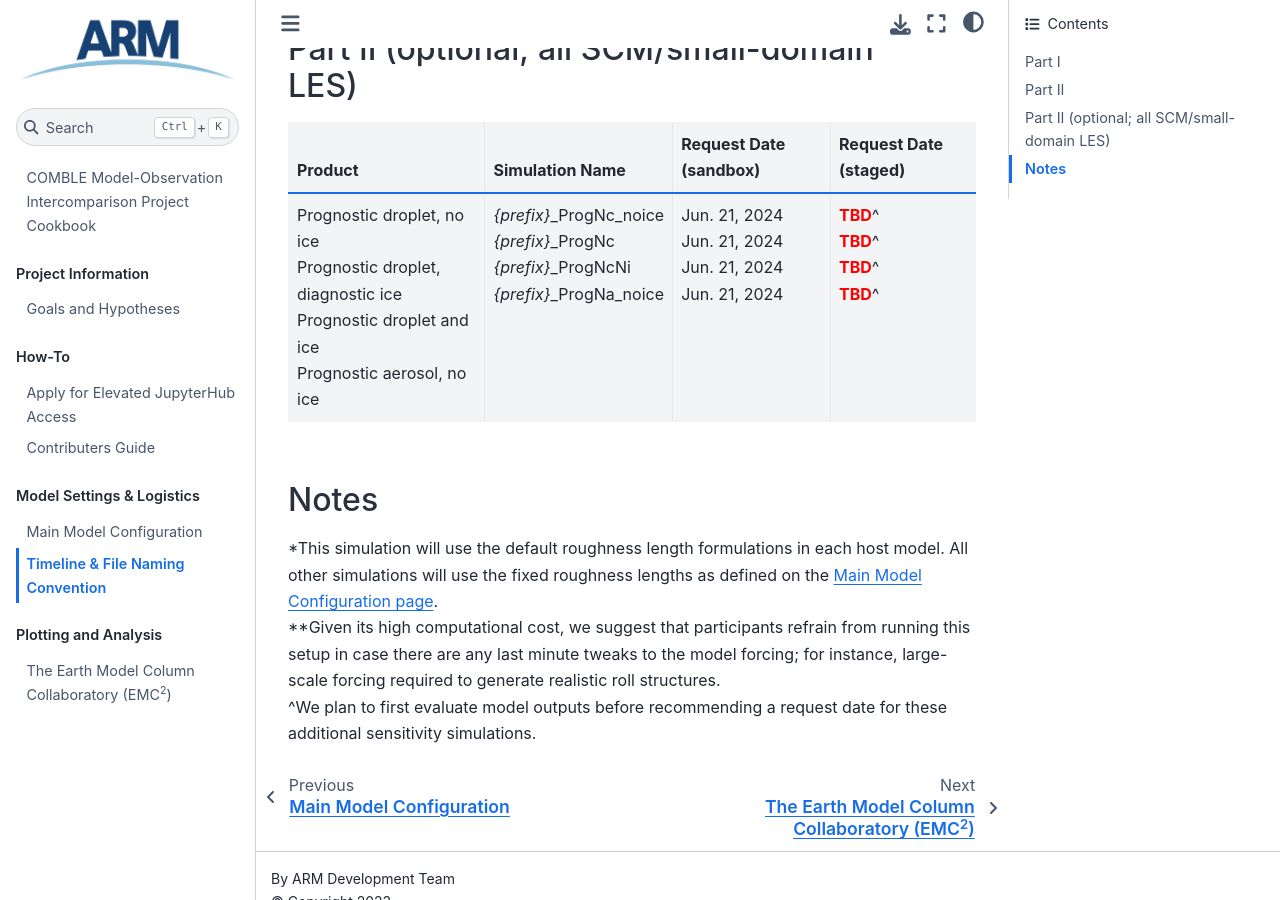
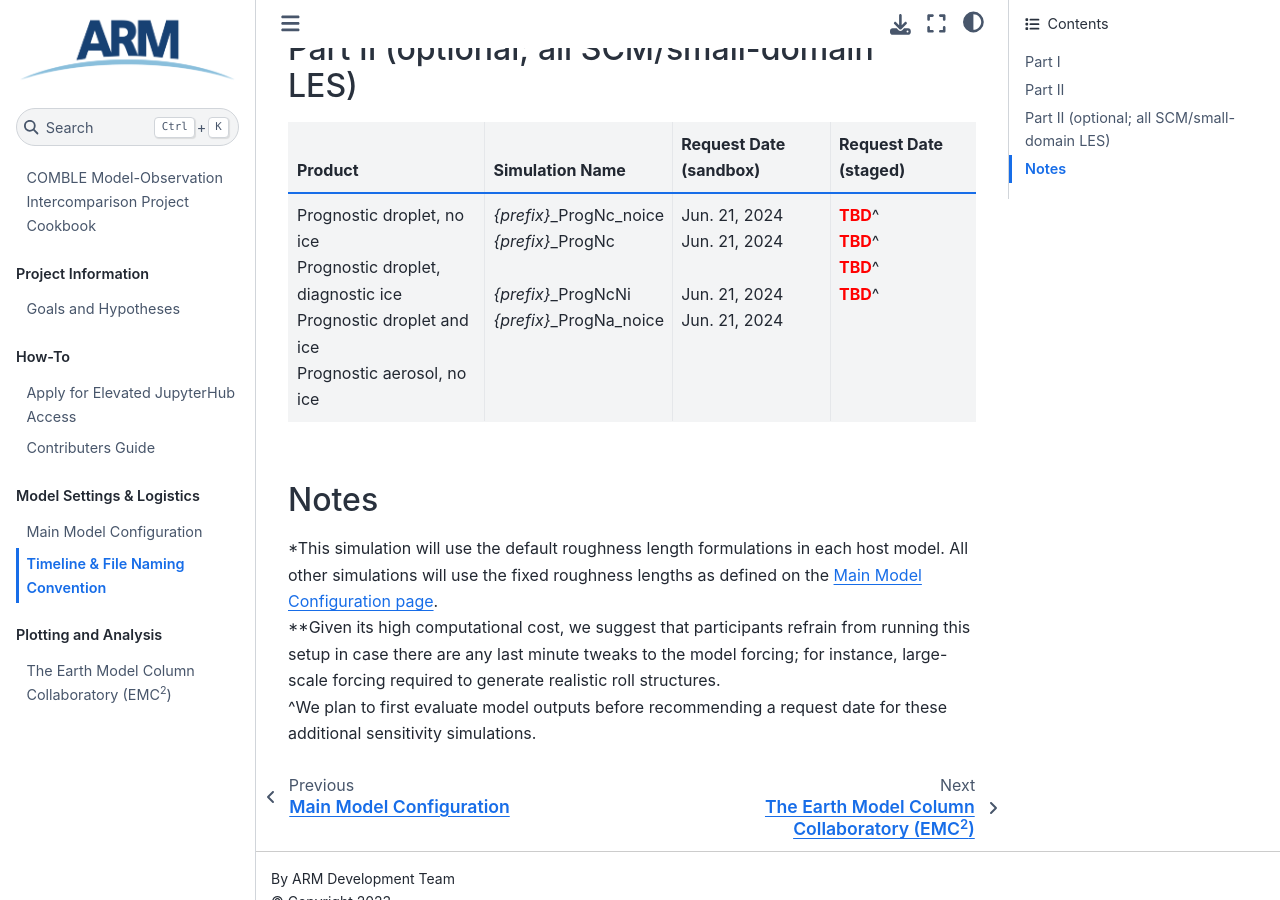
Before and after one commit to ARM-Development/comble-mip, a Jupyter Book: the page built from timeline.md, in a window 1280 px wide and 900 px high, scrolled down 2174 px. Built offline with Jupyter Book 1.0.4 settings and Sphinx 7.4.7 and the Sphinx Book theme 1.1.4, drawn with Linux system fonts in a browser that asks for light colours; pages that are not in the unit, such as notebooks, are missing from menus.

Commit message:
Update timeline.md

```diff
--- a/timeline.md
+++ b/timeline.md
@@ -31,7 +31,7 @@
 ## Part II (optional; all SCM/small-domain LES)
 | Product                                                                                                                      | Simulation Name                                                                                | Request Date (sandbox)                                                                                    | Request Date (staged)                                                                                    |
 |------------------------------------------------------------------------------------------------------------------------------|------------------------------------------------------------------------------------------------|--------------------------------------------------------------|--------------------------------------------------------------|
-| Prognostic droplet, no ice<br>Prognostic droplet, diagnostic ice<br>Prognostic droplet and ice<br>Prognostic aerosol, no ice | *{prefix}*_ProgNc_noice<br>*{prefix}*_ProgNc<br>*{prefix}*_ProgNcNi<br>*{prefix}*_ProgNa_noice | Jun. 21, 2024<br>Jun. 21, 2024<br>Jun. 21, 2024<br>Jun. 21, 2024 | <span style="color:red">**TBD**</span>^<br><span style="color:red">**TBD**</span>^<br><span style="color:red">**TBD**</span>^<br><span style="color:red">**TBD**</span>^ |
+| Prognostic droplet, no ice<br>Prognostic droplet, diagnostic ice<br>Prognostic droplet and ice<br>Prognostic aerosol, no ice | *{prefix}*_ProgNc_noice<br>*{prefix}*_ProgNc<br><br>*{prefix}*_ProgNcNi<br>*{prefix}*_ProgNa_noice | Jun. 21, 2024<br>Jun. 21, 2024<br><br>Jun. 21, 2024<br>Jun. 21, 2024 | <span style="color:red">**TBD**</span>^<br><span style="color:red">**TBD**</span>^<br><span style="color:red">**TBD**</span>^<br><span style="color:red">**TBD**</span>^ |
 
 ## Notes
 *This simulation will use the default roughness length formulations in each host model. All other simulations will use the fixed roughness lengths as defined on the [Main Model Configuration page](https://arm-development.github.io/comble-mip/main_configuration.html).
```
